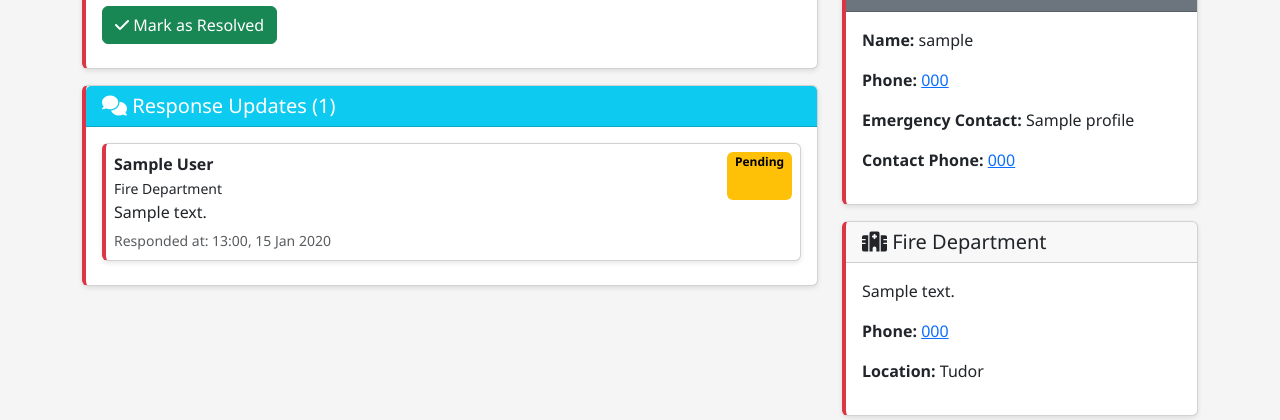
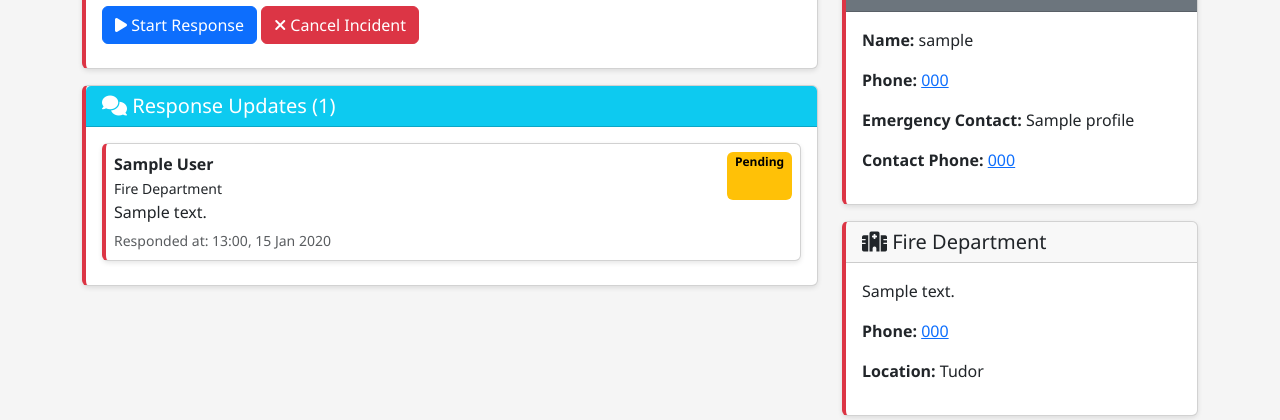
Before and after one commit to millenium-l/Emergency-response, a Django app: page /incident/1/ in a window 1280 px wide. Shown: the part 566-986 px from the top of the page. Run offline with Django 5.2, Linux system fonts and the light colour scheme; a user stored in the database is signed in; tables that the repository leaves empty hold one stand-in row (values such as "Sample post"); some libraries are stand-ins or nearby versions.

Commit message:
fixed the incident_detail logic where the admin is able to start, complete or cancel an incident

```diff
--- a/emergencyresponse_pr/templates/templates/incident_detail.html
+++ b/emergencyresponse_pr/templates/templates/incident_detail.html
@@ -83,22 +83,22 @@
 
     <!-- Staff/Admin can resolve -->
 
-    {% if user.is_staff and incident.status == "reported" %}
+     {% if user.is_staff %}
+    {% if incident.status == "pending" %}
         <a href="{% url 'start_incident' incident.id %}" class="btn btn-primary">
             <i class="fas fa-play"></i> Start Response
         </a>
-    {% endif %}
-
-     {% if user.is_staff and incident.status == "reported" or user.is_staff and incident.status == "in_progress" %}
         <a href="{% url 'cancel_incident' incident.id %}" class="btn btn-danger">
             <i class="fas fa-times"></i> Cancel Incident
         </a>
-    {% endif %}
-
-    {% if user.is_staff and incident.status != "resolved" %}
+    {% elif incident.status == "in_progress" %}
+        <a href="{% url 'cancel_incident' incident.id %}" class="btn btn-danger">
+            <i class="fas fa-times"></i> Cancel Incident
+        </a>
         <a href="{% url 'resolve_incident' incident.id %}" class="btn btn-success">
             <i class="fas fa-check"></i> Mark as Resolved
         </a>
+    {% endif %}
 {% endif %}
 
 
```
Also changed, not shown: emergencyresponse_pr/emergencyresponse_app/views.py (+4 -3 lines), emergencyresponse_pr/templates/templates/allincidents.html (+17 -15 lines). Lines whose indentation alone changed are shown as unchanged.
